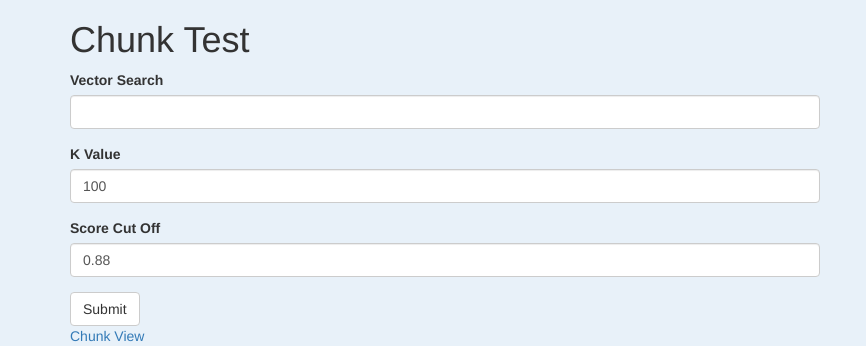
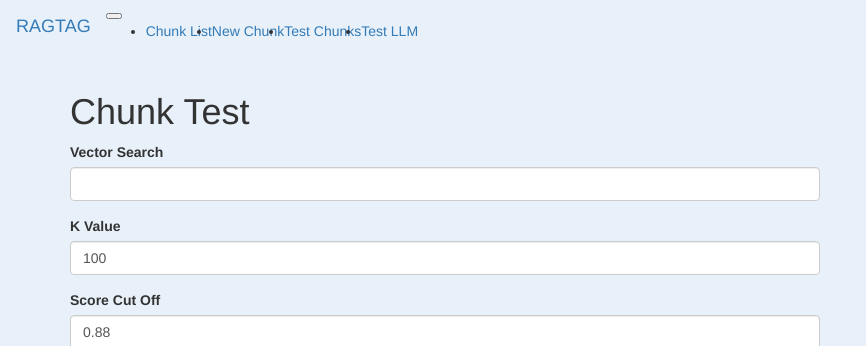
Before and after one commit to patw/RAGTAG, a Flask app: page /test in a window 1280 px wide. Shown: the top 346 px of the page, without its empty margins (0-866 px from the left). Run offline with Flask 3, Linux system fonts and the light colour scheme; the visitor is signed in with stand-in values (Sample User, id 1); parts of the project's set-up code (start-up, migrations or seed data) failed here and were passed over; some libraries are stand-ins or nearby versions.

Commit message:
Added proper nav

```diff
--- a/templates/llm.html
+++ b/templates/llm.html
@@ -1,4 +1,4 @@
-{% extends 'bootstrap/base.html' %}
+{% extends 'ragtag_base.html' %}
 {% import "bootstrap/wtf.html" as wtf %}
 
 {% block styles %}
--- /dev/null
+++ b/templates/ragtag_base.html
@@ -0,0 +1,29 @@
+{% extends 'bootstrap/base.html' %}
+
+{% block navbar %}
+<nav class="navbar navbar-expand-lg navbar-light bg-light">
+    <a class="navbar-brand" href="#">RAGTAG</a>
+    <button class="navbar-toggler" type="button" data-toggle="collapse" data-target="#navbarNav" aria-controls="navbarNav" aria-expanded="false" aria-label="Toggle navigation">
+        <span class="navbar-toggler-icon"></span>
+    </button>
+    <div class="collapse navbar-collapse" id="navbarNav">
+        <ul class="navbar-nav">
+            <li class="nav-item">
+                <a class="nav-link" href="/">Chunk List</a>
+            </li>
+            <li class="nav-item">
+                <a class="nav-link" href="/chunk">New Chunk</a>
+            </li>
+            <li class="nav-item">
+                <a class="nav-link" href="/test">Test Chunks</a>
+            </li>
+            <li class="nav-item">
+                <a class="nav-link" href="/llm">Test LLM</a>
+            </li>
+        </ul>
+    </div>
+</nav>
+{% endblock %}
+
+{% block content %}
+{% endblock %}
--- a/templates/search.html
+++ b/templates/search.html
@@ -1,4 +1,4 @@
-{% extends 'bootstrap/base.html' %}
+{% extends 'ragtag_base.html' %}
 {% import "bootstrap/wtf.html" as wtf %}
 
 {% block styles %}
@@ -23,10 +23,6 @@ RAGTAG - Search
         <div class="col-md-10 col-lg-8 mx-lg-auto mx-md-auto">
 
             <h1 class="pt-5 pb-2">Chunk Search</h1>
-
-            <nav class="nav">
-                <a class="nav-link active" aria-current="page" href="/">Chunk View</a>
-            </nav>
 
             <table class="table table-striped">
                 <thead>
--- a/templates/test.html
+++ b/templates/test.html
@@ -1,4 +1,4 @@
-{% extends 'bootstrap/base.html' %}
+{% extends 'ragtag_base.html' %}
 {% import "bootstrap/wtf.html" as wtf %}
 
 {% block styles %}
@@ -25,10 +25,6 @@ RAGTAG - Chunk Tester
             <h1 class="pt-5 pb-2">Chunk Test</h1>
 
             {{ wtf.quick_form(form) }}
-
-            <nav class="nav">
-                <a class="nav-link active" aria-current="page" href="/">Chunk View</a>
-            </nav>
 
             <table class="table table-striped">
                 <thead>
```
Also changed, not shown: templates/chunk.html (+1 -6 lines), templates/index.html (+1 -7 lines).
